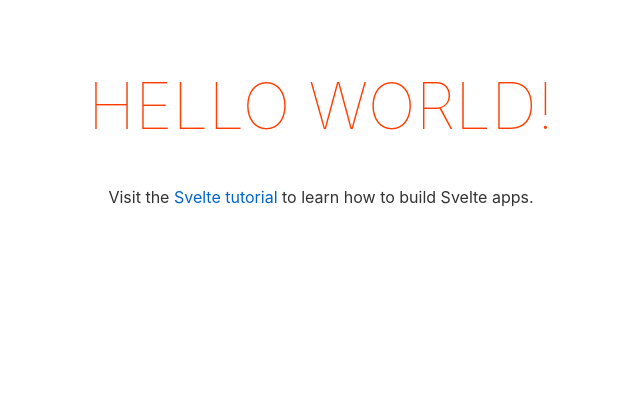
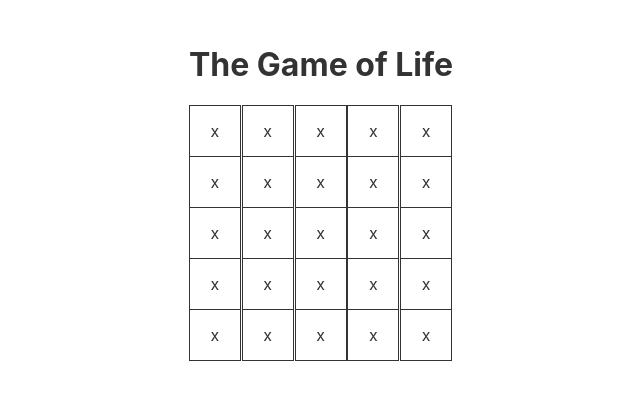
Before and after one commit to themarquisdesheric/game-of-life, a Svelte app: page / in a window 1280 px wide. Shown: the top 400 px of the page, without its empty margins (319-959 px from the left). Built offline with nearby package versions, Linux system fonts and the light colour scheme.

Commit message:
create game board

```diff
--- a/src/App.svelte
+++ b/src/App.svelte
@@ -1,30 +1,46 @@
 <script lang="ts">
-	export let name: string;
+	type Row = string[]
+
+	const rows: [Row, Row, Row, Row, Row] = [
+		['x', 'x', 'x', 'x', 'x'],
+		['x', 'x', 'x', 'x', 'x'],
+		['x', 'x', 'x', 'x', 'x'],
+		['x', 'x', 'x', 'x', 'x'],
+		['x', 'x', 'x', 'x', 'x']
+	]
 </script>
 
 <main>
-	<h1>Hello {name}!</h1>
-	<p>Visit the <a href="https://svelte.dev/tutorial">Svelte tutorial</a> to learn how to build Svelte apps.</p>
+	<h1>The Game of Life</h1>
+	<div class="game-board">
+		{#each rows as row}
+			{#each row as square}
+				<span class="square">{square}</span>
+			{/each}
+		{/each}
+	</div>
 </main>
 
 <style>
 	main {
+		width: fit-content;
 		text-align: center;
 		padding: 1em;
-		max-width: 240px;
 		margin: 0 auto;
 	}
 
-	h1 {
-		color: #ff3e00;
-		text-transform: uppercase;
-		font-size: 4em;
-		font-weight: 100;
+	.game-board {
+		display: grid;
+    grid-template-rows: repeat(3, 1fr);
+    grid-template-columns: repeat(5, 1fr);
 	}
 
-	@media (min-width: 640px) {
-		main {
-			max-width: none;
-		}
+	.square {
+		border: 1px solid;
+		margin-right: -1px;
+    margin-top: -1px;
+		width: 50px;
+		height: 50px;
+		line-height: 50px;;
 	}
 </style>
```
